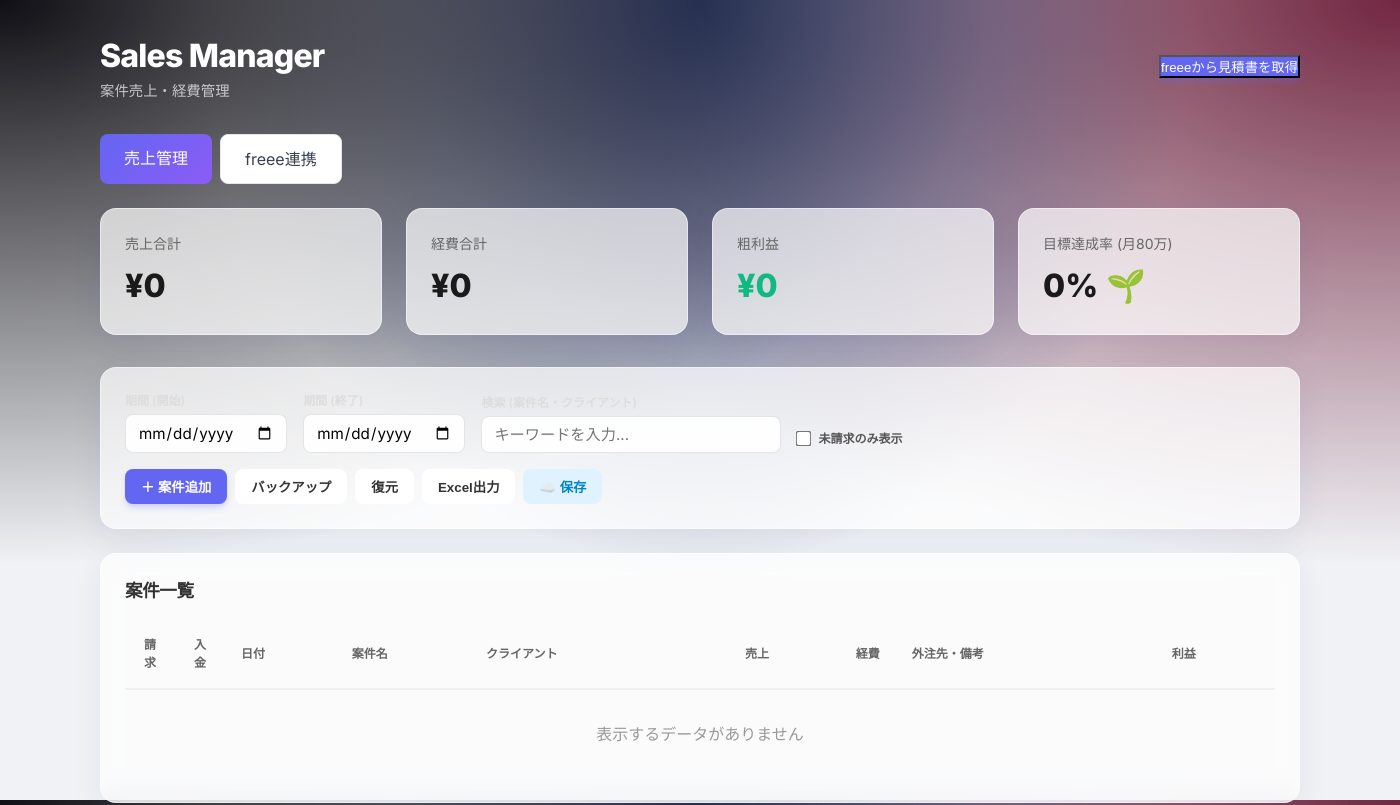
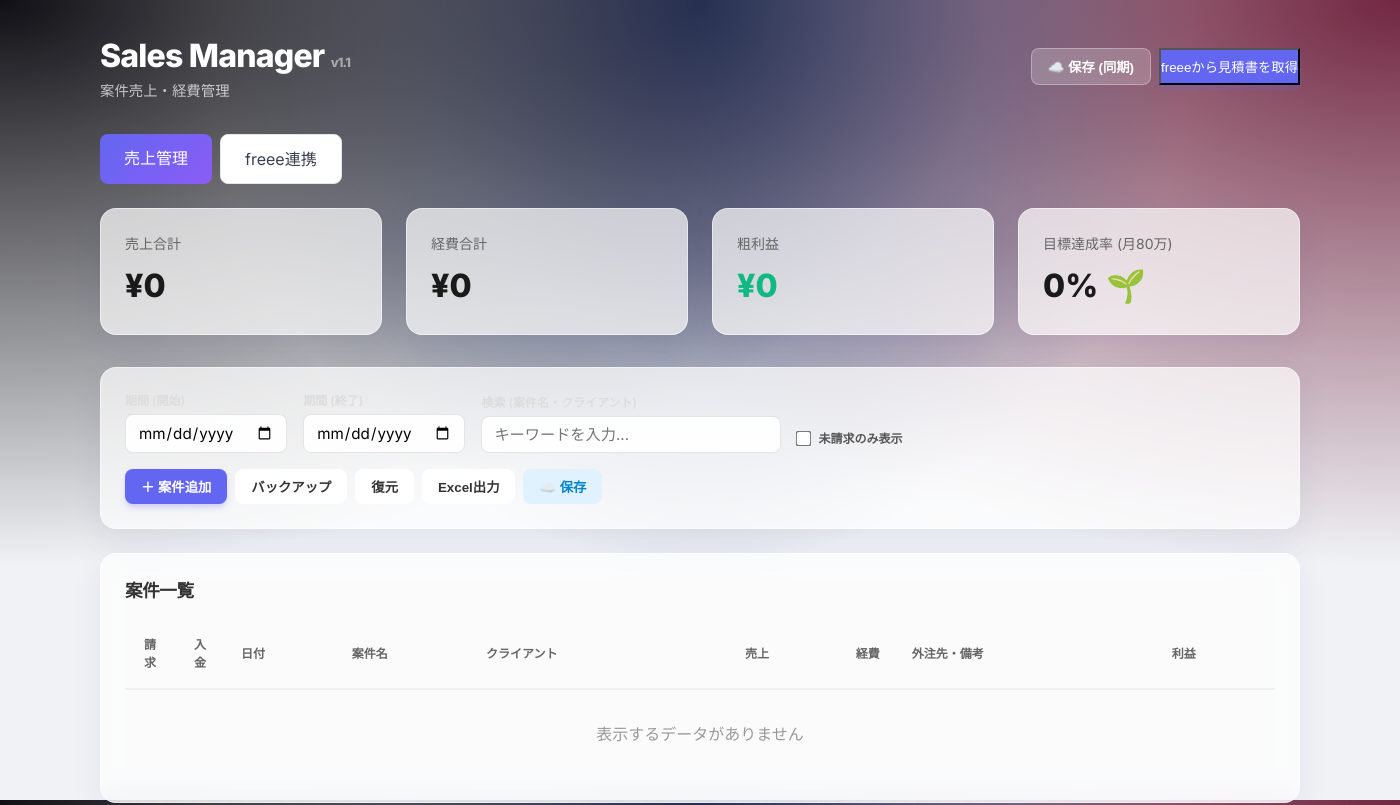
Before and after one commit to lagwn/sales-manager, an Electron app: page index.html in a window 1400 px wide. Shown: the top 805 px of the page. Drawn offline with nearby package versions, Linux system fonts and the light colour scheme.

Commit message:
Update UI: Add Cloud Save to header and bump version

```diff
--- a/index.html
+++ b/index.html
@@ -26,12 +26,18 @@
         <!-- Header -->
         <header class="header">
             <div>
-                <h1>Sales Manager</h1>
+                <h1>Sales Manager <span style="font-size: 0.8rem; opacity: 0.5;">v1.1</span></h1>
                 <p style="color: rgba(255,255,255,0.7); font-size: 0.9rem;">案件売上・経費管理</p>
             </div>
-            <button id="fetchQuotationsBtn" class="btn-primary">
-                <i class="fas fa-sync"></i> freeeから見積書を取得
-            </button>
+            <div style="display: flex; gap: 0.5rem;">
+                <button id="btnCloudSyncHeader" class="btn" onclick="Storage.migrateToCloud()"
+                    style="background: rgba(255,255,255,0.2); color: white; border: 1px solid rgba(255,255,255,0.3);">
+                    ☁️ 保存 (同期)
+                </button>
+                <button id="fetchQuotationsBtn" class="btn-primary">
+                    <i class="fas fa-sync"></i> freeeから見積書を取得
+                </button>
+            </div>
         </header>
 
         <!-- Navigation Tabs -->
```
